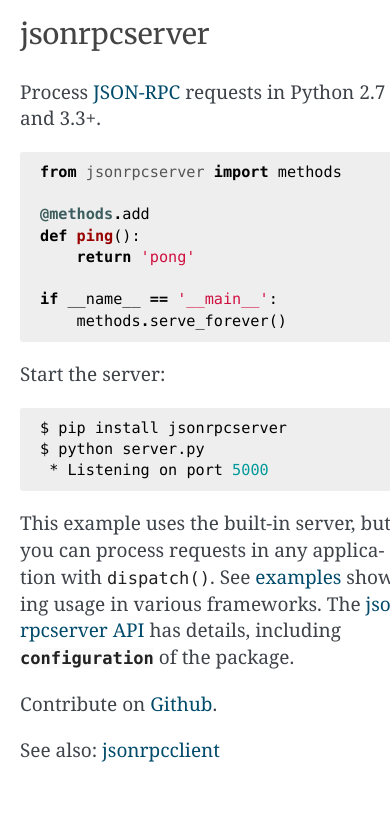
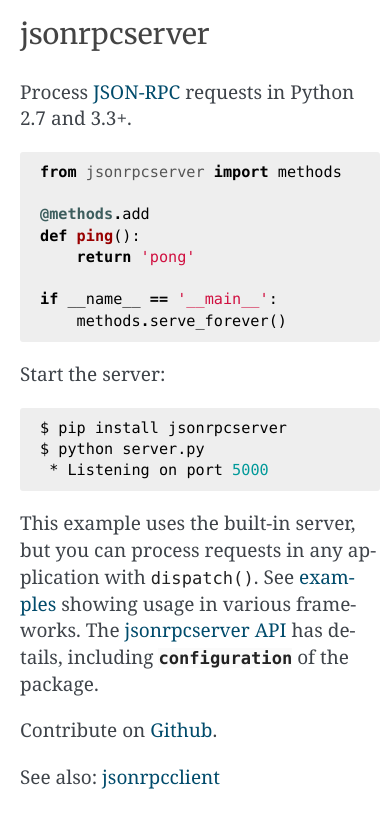
Before and after one commit to explodinglabs/jsonrpcserver, a Sphinx documentation site: the page built from doc/index.rst, in a window 390 px wide. Shown: the top 828 px of the page. Built offline with Sphinx 7.4.7, drawn with Linux system fonts in a browser that asks for light colours.

Commit message:
Fix docs on mobile

```diff
--- a/doc/_static/custom.css
+++ b/doc/_static/custom.css
@@ -93,6 +93,8 @@
 @media screen and (max-width: 600px) {
     div.document {
         width: 100%;
+    }
+    div.body {
         padding-right: 20px;
         padding-left: 20px;
     }
```
